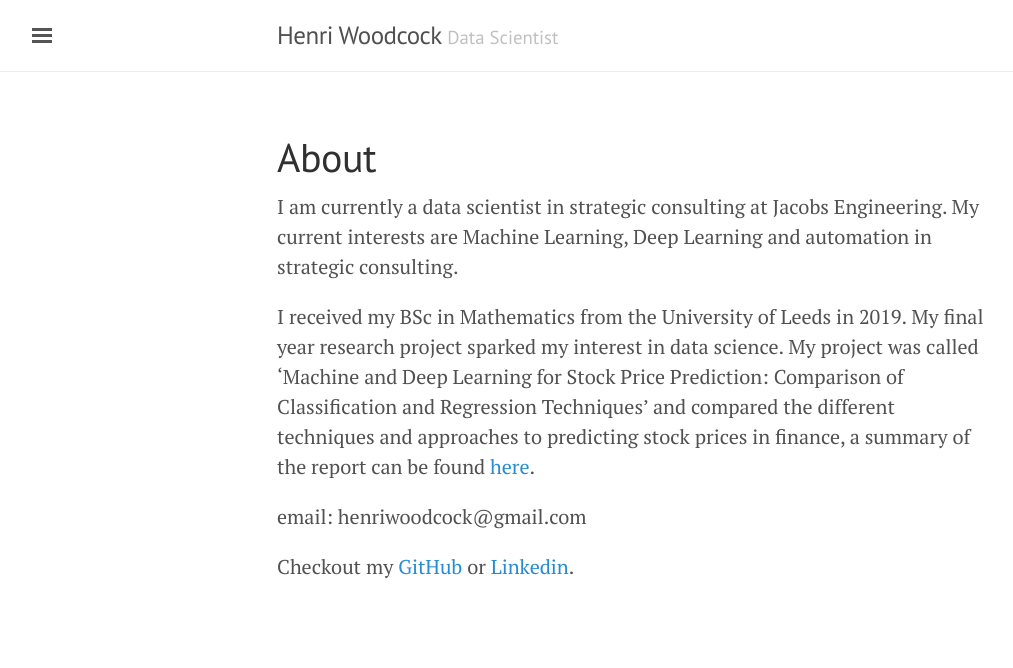
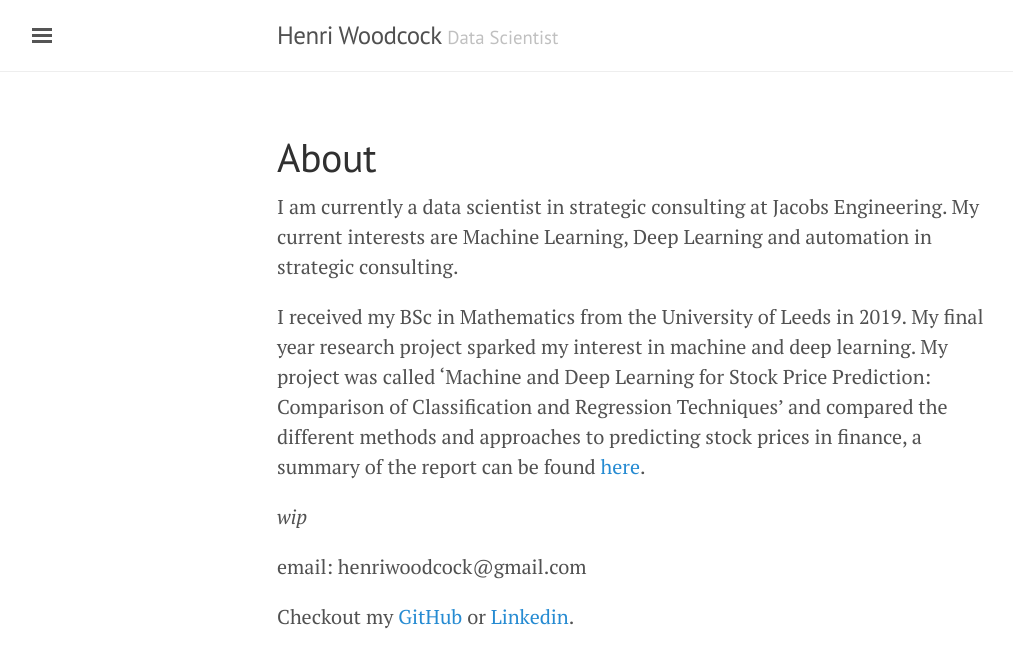
Before and after one commit to henriwoodcock/henriwoodcock.github.io, a Jekyll site: the page built from about.md, in a window 1280 px wide. Shown: the top 668 px of the page, without its empty margins (3-1016 px from the left). Built offline with Jekyll 4.4.1, drawn with Linux system fonts in a browser that asks for light colours.

Commit message:
updated about page

```diff
--- a/about.md
+++ b/about.md
@@ -5,7 +5,10 @@ title: About
 
 I am currently a data scientist in strategic consulting at Jacobs Engineering. My current interests are Machine Learning, Deep Learning and automation in strategic consulting.
 
-I received my BSc in Mathematics from the University of Leeds in 2019. My final year research project sparked my interest in data science. My project was called 'Machine and Deep Learning for Stock Price Prediction: Comparison of Classification and Regression Techniques' and compared the different techniques and approaches to predicting stock prices in finance, a summary of the report can be found [here](https://github.com/henriwoodcock/Stock-Price-Prediction/blob/master/report.pdf).
+I received my BSc in Mathematics from the University of Leeds in 2019. My final year research project sparked my interest in machine and deep learning. My project was called 'Machine and Deep Learning for Stock Price Prediction: Comparison of Classification and Regression Techniques' and compared the different methods and approaches to predicting stock prices in finance, a summary of the report can be found [here](https://github.com/henriwoodcock/Stock-Price-Prediction/blob/master/report.pdf).
+
+
+_wip_
 
 email: henriwoodcock@gmail.com
 
```
